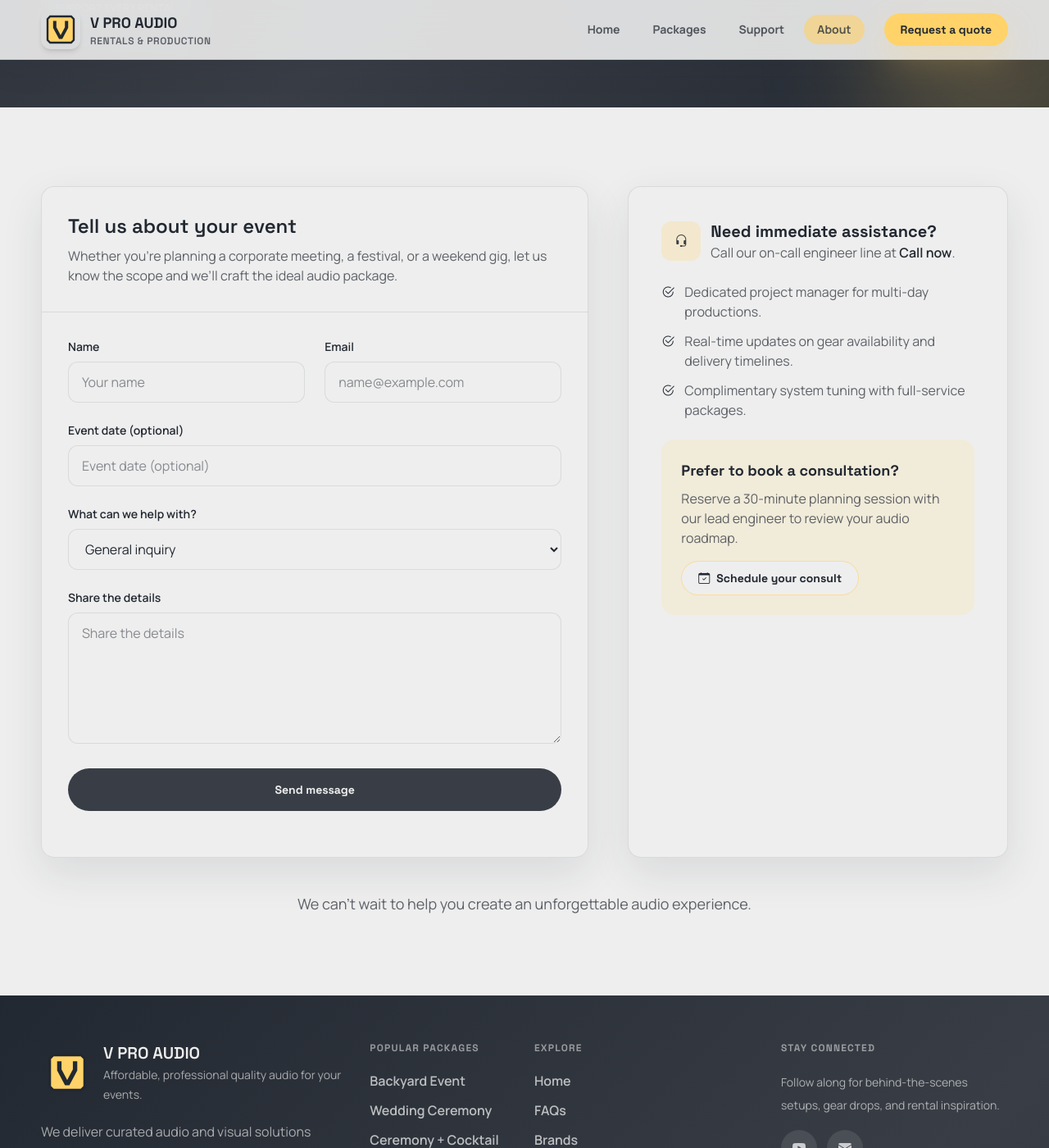
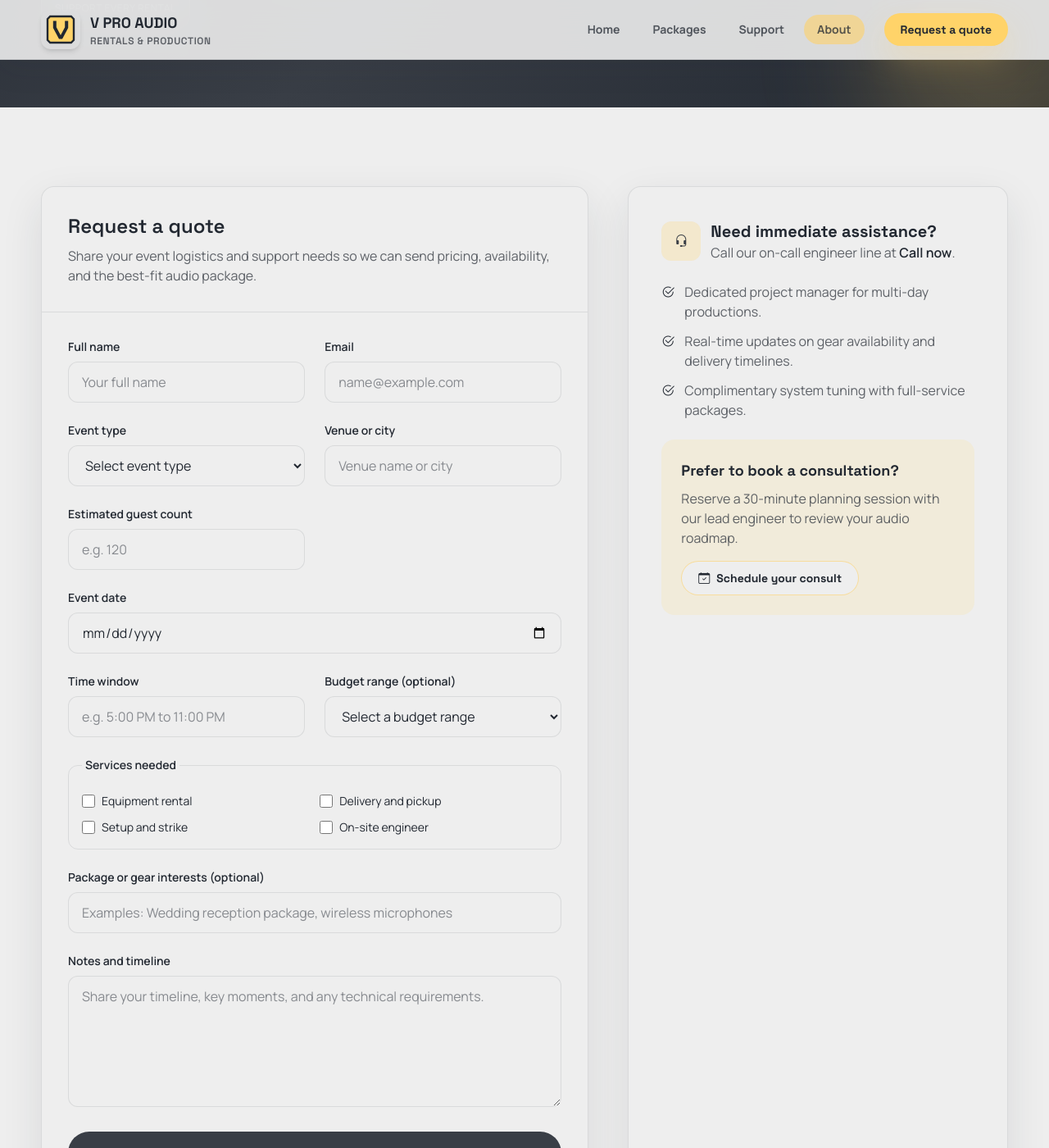
Before and after one commit to vproaudio/vproaudio.github.io, a Jekyll site: the page built from _pages/contact.html, in a window 1280 px wide and 1400 px high, scrolled down 766 px. Shown: the whole window at 82% size. Built offline with Jekyll 4.4.1, drawn with Linux system fonts in a browser that asks for light colours; some of the changed text lies outside the part shown.

Commit message:
Apply remaining changes
Co-authored-by: edwinv87 <47175672+edwinv87@users.noreply.github.com>

```diff
--- a/_pages/contact.html
+++ b/_pages/contact.html
@@ -16,7 +16,7 @@ description: >
         <p class="mt-4 max-w-3xl text-lg leading-8 text-brand-soft/75">Tell us about your goals, your gear list, or the experience you want to create. Our audio experts respond within one business day with tailored recommendations and pricing.</p>
         <div class="mt-6 flex flex-col gap-3 sm:flex-row">
           <a href="/packages" class="font-display inline-flex min-h-[3.25rem] items-center justify-center rounded-full bg-brand-gold px-6 py-2.5 text-sm font-bold text-brand-ink shadow-[0_18px_40px_rgb(255_211_105/.26)] transition hover:-translate-y-0.5 hover:bg-brand-ink hover:text-brand-soft">Browse rental packages</a>
-          <a href="/about/contact/#contactForm" class="font-display inline-flex min-h-[3.25rem] items-center justify-center rounded-full border border-brand-soft/35 bg-brand-soft/10 px-6 py-2.5 text-sm font-bold text-brand-soft transition hover:-translate-y-0.5 hover:bg-brand-soft hover:text-brand-ink">Plan your event</a>
+          <a href="/about/contact/#contactForm" class="font-display inline-flex min-h-[3.25rem] items-center justify-center rounded-full border border-brand-soft/35 bg-brand-soft/10 px-6 py-2.5 text-sm font-bold text-brand-soft transition hover:-translate-y-0.5 hover:bg-brand-soft hover:text-brand-ink">Request a quote</a>
         </div>
         <div class="mt-8 flex flex-wrap gap-4">
           <div class="min-w-32 rounded-2xl border border-brand-soft/15 bg-brand-soft/10 p-4">
@@ -77,42 +77,90 @@ description: >
       <div class="lg:col-span-7">
         <div class="rounded-2xl border border-brand-ink/10 bg-brand-soft/95 shadow-card">
           <div class="border-b border-brand-ink/10 p-6 md:p-8">
-            <h2 class="font-display text-2xl font-semibold text-brand-ink">Tell us about your event</h2>
-            <p class="mt-2 text-brand-muted/80">Whether you’re planning a corporate meeting, a festival, or a weekend gig, let us know the scope and we’ll craft the ideal audio package.</p>
+            <h2 class="font-display text-2xl font-semibold text-brand-ink">Request a quote</h2>
+            <p class="mt-2 text-brand-muted/80">Share your event logistics and support needs so we can send pricing, availability, and the best-fit audio package.</p>
           </div>
           <div class="p-6 md:p-8">
             <form id="contactForm" class="grid gap-6 md:grid-cols-2" novalidate>
               <div>
-                <label for="user_name" class="mb-2 block text-sm font-semibold text-brand-ink">Name</label>
-                <input name="user_name" type="text" class="min-h-12 w-full rounded-xl border border-brand-ink/10 bg-brand-soft px-4 py-3 text-brand-ink outline-none focus:border-brand-gold focus:ring-4 focus:ring-brand-gold/30" id="user_name" placeholder="Your name" required>
-                <div class="mt-2 hidden text-sm text-brand-ink peer-[.is-invalid]:block">Please provide your name.</div>
+                <label for="user_name" class="mb-2 block text-sm font-semibold text-brand-ink">Full name</label>
+                <input name="user_name" type="text" class="min-h-12 w-full rounded-xl border border-brand-ink/10 bg-brand-soft px-4 py-3 text-brand-ink outline-none focus:border-brand-gold focus:ring-4 focus:ring-brand-gold/30" id="user_name" placeholder="Your full name" autocomplete="name" required>
+                <div class="mt-2 hidden text-sm text-brand-ink">Please provide your full name.</div>
               </div>
               <div>
                 <label for="user_email" class="mb-2 block text-sm font-semibold text-brand-ink">Email</label>
-                <input name="user_email" type="email" class="min-h-12 w-full rounded-xl border border-brand-ink/10 bg-brand-soft px-4 py-3 text-brand-ink outline-none focus:border-brand-gold focus:ring-4 focus:ring-brand-gold/30" id="user_email" placeholder="name@example.com" required>
+                <input name="user_email" type="email" class="min-h-12 w-full rounded-xl border border-brand-ink/10 bg-brand-soft px-4 py-3 text-brand-ink outline-none focus:border-brand-gold focus:ring-4 focus:ring-brand-gold/30" id="user_email" placeholder="name@example.com" autocomplete="email" required>
                 <div class="mt-2 hidden text-sm text-brand-ink">Please provide a valid email address.</div>
               </div>
-              <div class="md:col-span-2">
-                <label for="event_date" class="mb-2 block text-sm font-semibold text-brand-ink">Event date (optional)</label>
-                <input name="event_date" type="text" class="min-h-12 w-full rounded-xl border border-brand-ink/10 bg-brand-soft px-4 py-3 text-brand-ink outline-none focus:border-brand-gold focus:ring-4 focus:ring-brand-gold/30" id="event_date" placeholder="Event date (optional)">
+              <div>
+                <label for="event_type" class="mb-2 block text-sm font-semibold text-brand-ink">Event type</label>
+                <select name="support_type" class="min-h-12 w-full rounded-xl border border-brand-ink/10 bg-brand-soft px-4 py-3 text-brand-ink outline-none focus:border-brand-gold focus:ring-4 focus:ring-brand-gold/30" id="event_type" required>
+                  <option value="" selected>Select event type</option>
+                  <option value="Wedding">Wedding</option>
+                  <option value="Corporate event">Corporate event</option>
+                  <option value="Private party">Private party</option>
+                  <option value="Live performance">Live performance</option>
+                  <option value="Festival or community event">Festival or community event</option>
+                  <option value="Other">Other</option>
+                </select>
+                <div class="mt-2 hidden text-sm text-brand-ink">Please select your event type.</div>
+              </div>
+              <div>
+                <label for="venue_city" class="mb-2 block text-sm font-semibold text-brand-ink">Venue or city</label>
+                <input name="venue_city" type="text" class="min-h-12 w-full rounded-xl border border-brand-ink/10 bg-brand-soft px-4 py-3 text-brand-ink outline-none focus:border-brand-gold focus:ring-4 focus:ring-brand-gold/30" id="venue_city" placeholder="Venue name or city" autocomplete="address-level2" required>
+                <div class="mt-2 hidden text-sm text-brand-ink">Please provide the venue or city.</div>
+              </div>
+              <div>
+                <label for="guest_count" class="mb-2 block text-sm font-semibold text-brand-ink">Estimated guest count</label>
+                <input name="guest_count" type="number" min="1" max="100000" class="min-h-12 w-full rounded-xl border border-brand-ink/10 bg-brand-soft px-4 py-3 text-brand-ink outline-none focus:border-brand-gold focus:ring-4 focus:ring-brand-gold/30" id="guest_count" placeholder="e.g. 120" required>
+                <div class="mt-2 hidden text-sm text-brand-ink">Please enter an estimated guest count.</div>
               </div>
               <div class="md:col-span-2">
-                <label for="support_type" class="mb-2 block text-sm font-semibold text-brand-ink">What can we help with?</label>
-                <select name="support_type" class="min-h-12 w-full rounded-xl border border-brand-ink/10 bg-brand-soft px-4 py-3 text-brand-ink outline-none focus:border-brand-gold focus:ring-4 focus:ring-brand-gold/30" id="support_type">
-                  <option value="General inquiry" selected>General inquiry</option>
-                  <option value="Rental package">Rental package</option>
-                  <option value="On-site engineering">On-site engineering</option>
-                  <option value="Technical support">Technical support</option>
-                  <option value="Partnership opportunity">Partnership opportunity</option>
+                <label for="event_date" class="mb-2 block text-sm font-semibold text-brand-ink">Event date</label>
+                <input name="event_date" type="date" class="min-h-12 w-full rounded-xl border border-brand-ink/10 bg-brand-soft px-4 py-3 text-brand-ink outline-none focus:border-brand-gold focus:ring-4 focus:ring-brand-gold/30" id="event_date" required>
+                <div class="mt-2 hidden text-sm text-brand-ink">Please choose your event date.</div>
+              </div>
+              <div>
+                <label for="event_time_window" class="mb-2 block text-sm font-semibold text-brand-ink">Time window</label>
+                <input name="event_time_window" type="text" class="min-h-12 w-full rounded-xl border border-brand-ink/10 bg-brand-soft px-4 py-3 text-brand-ink outline-none focus:border-brand-gold focus:ring-4 focus:ring-brand-gold/30" id="event_time_window" placeholder="e.g. 5:00 PM to 11:00 PM" required>
+                <div class="mt-2 hidden text-sm text-brand-ink">Please provide your event time window.</div>
+              </div>
+              <div>
+                <label for="budget_range" class="mb-2 block text-sm font-semibold text-brand-ink">Budget range (optional)</label>
+                <select name="budget_range" class="min-h-12 w-full rounded-xl border border-brand-ink/10 bg-brand-soft px-4 py-3 text-brand-ink outline-none focus:border-brand-gold focus:ring-4 focus:ring-brand-gold/30" id="budget_range">
+                  <option value="" selected>Select a budget range</option>
+                  <option value="Under $500">Under $500</option>
+                  <option value="$500 - $1,000">$500 - $1,000</option>
+                  <option value="$1,000 - $2,500">$1,000 - $2,500</option>
+                  <option value="$2,500 - $5,000">$2,500 - $5,000</option>
+                  <option value="$5,000+">$5,000+</option>
+                  <option value="Not sure yet">Not sure yet</option>
                 </select>
               </div>
               <div class="md:col-span-2">
-                <label for="message" class="mb-2 block text-sm font-semibold text-brand-ink">Share the details</label>
-                <textarea name="message" class="min-h-40 w-full rounded-xl border border-brand-ink/10 bg-brand-soft px-4 py-3 text-brand-ink outline-none focus:border-brand-gold focus:ring-4 focus:ring-brand-gold/30" id="message" placeholder="Share the details" required></textarea>
-                <div class="mt-2 hidden text-sm text-brand-ink">Please provide a message with at least 10 characters.</div>
+                <fieldset id="servicesNeededGroup" class="rounded-xl border border-brand-ink/10 p-4">
+                  <legend class="px-1 text-sm font-semibold text-brand-ink">Services needed</legend>
+                  <div class="mt-2 grid gap-3 md:grid-cols-2">
+                    <label class="inline-flex items-center gap-2 text-sm text-brand-ink"><input type="checkbox" name="services_needed" value="Equipment rental" class="h-4 w-4 rounded border-brand-ink/20 text-brand-ink focus:ring-brand-gold/40">Equipment rental</label>
+                    <label class="inline-flex items-center gap-2 text-sm text-brand-ink"><input type="checkbox" name="services_needed" value="Delivery and pickup" class="h-4 w-4 rounded border-brand-ink/20 text-brand-ink focus:ring-brand-gold/40">Delivery and pickup</label>
+                    <label class="inline-flex items-center gap-2 text-sm text-brand-ink"><input type="checkbox" name="services_needed" value="Setup and strike" class="h-4 w-4 rounded border-brand-ink/20 text-brand-ink focus:ring-brand-gold/40">Setup and strike</label>
+                    <label class="inline-flex items-center gap-2 text-sm text-brand-ink"><input type="checkbox" name="services_needed" value="On-site engineer" class="h-4 w-4 rounded border-brand-ink/20 text-brand-ink focus:ring-brand-gold/40">On-site engineer</label>
+                  </div>
+                  <div id="servicesNeededFeedback" class="mt-2 hidden text-sm text-brand-ink">Please select at least one service.</div>
+                </fieldset>
+                <input type="hidden" name="services_summary" id="services_summary" value="">
               </div>
               <div class="md:col-span-2">
-                <button type="button" id="contactSubmit" class="font-display inline-flex min-h-[3.25rem] w-full items-center justify-center rounded-full bg-brand-muted px-6 py-2.5 text-sm font-bold text-brand-soft transition hover:-translate-y-0.5">Send message</button>
+                <label for="package_interest" class="mb-2 block text-sm font-semibold text-brand-ink">Package or gear interests (optional)</label>
+                <input name="package_interest" type="text" class="min-h-12 w-full rounded-xl border border-brand-ink/10 bg-brand-soft px-4 py-3 text-brand-ink outline-none focus:border-brand-gold focus:ring-4 focus:ring-brand-gold/30" id="package_interest" placeholder="Examples: Wedding reception package, wireless microphones">
+              </div>
+              <div class="md:col-span-2">
+                <label for="message" class="mb-2 block text-sm font-semibold text-brand-ink">Notes and timeline</label>
+                <textarea name="message" class="min-h-40 w-full rounded-xl border border-brand-ink/10 bg-brand-soft px-4 py-3 text-brand-ink outline-none focus:border-brand-gold focus:ring-4 focus:ring-brand-gold/30" id="message" placeholder="Share your timeline, key moments, and any technical requirements." required></textarea>
+                <div class="mt-2 hidden text-sm text-brand-ink">Please provide notes with at least 10 characters.</div>
+              </div>
+              <div class="md:col-span-2">
+                <button type="submit" id="contactSubmit" class="font-display inline-flex min-h-[3.25rem] w-full items-center justify-center rounded-full bg-brand-muted px-6 py-2.5 text-sm font-bold text-brand-soft transition hover:-translate-y-0.5">Request a quote</button>
               </div>
               <div class="md:col-span-2">
                 <div id="responseMessage"></div>
```
